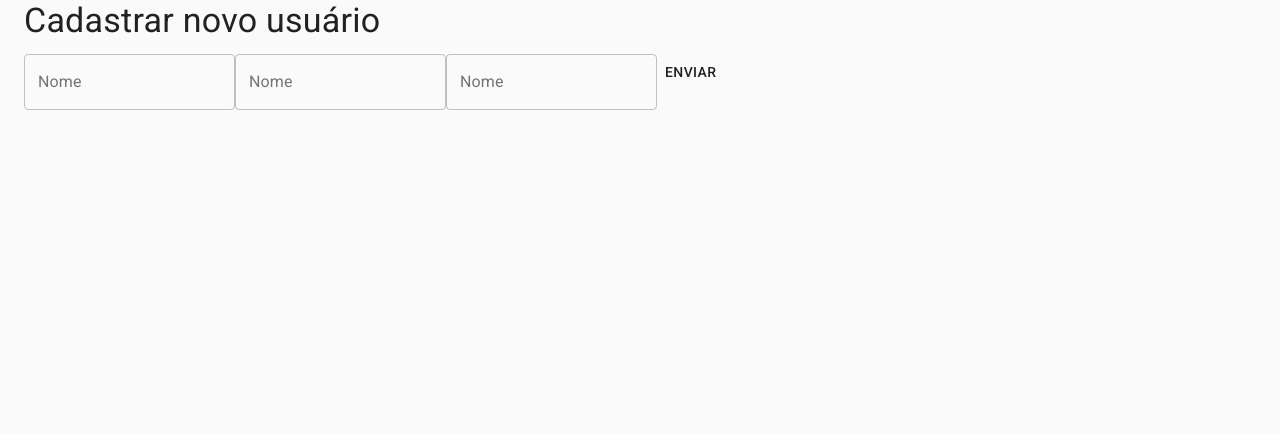
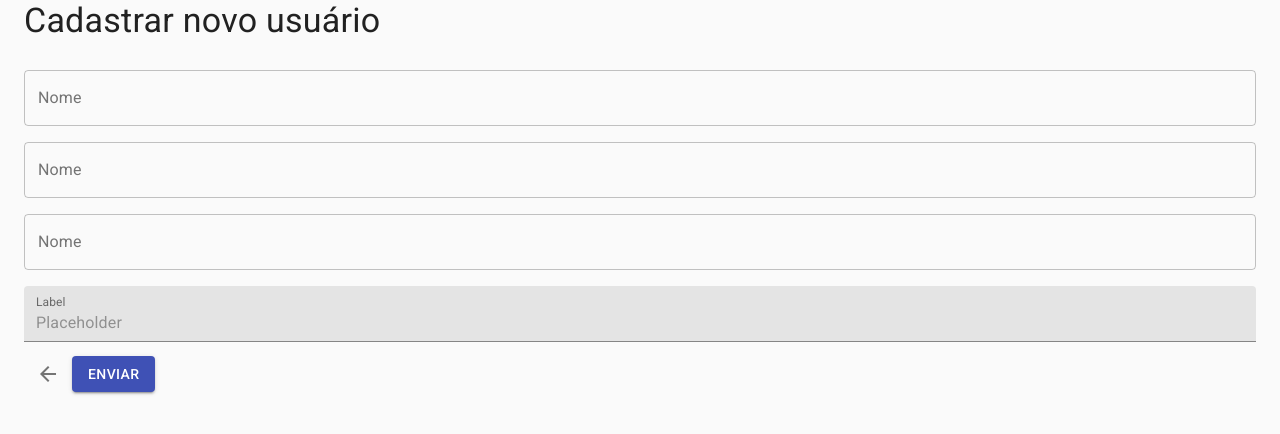
Before and after one commit to alvescaio/truckpad-case, a React (Create React App) app: page /NewUser in a window 1280 px wide. Shown: the top 434 px of the page. Built offline with nearby package versions, Linux system fonts and the light colour scheme.

Commit message:
testes em modelos para campos do formulario de cadastro

```diff
--- a/src/components/Home/index.js
+++ b/src/components/Home/index.js
@@ -172,13 +172,7 @@ function Home({ users, dispatch }){
                 aria-labelledby="alert-dialog-title"
                 aria-describedby="alert-dialog-description"
             >
-                <DialogTitle id="alert-dialog-title">Tem certeza que deseja excluir o cadastro deste usuário?</DialogTitle>
-                <DialogContent>
-                    <DialogContentText id="alert-dialog-description">
-                        <b>Nome: </b>{tempUser.name} <br />
-                        <b>CPF: </b>{tempUser.documents.map(document => document.doc_type === "CPF" ? document.number : "Não cadastrado")[0]} <br />
-                    </DialogContentText>
-                </DialogContent>
+                <DialogTitle id="alert-dialog-title">Tem certeza que deseja excluir?</DialogTitle>
                 <DialogActions>
                 <Button onClick={handleClose} color="primary">
                     Não
--- a/src/components/NewUser/index.js
+++ b/src/components/NewUser/index.js
@@ -1,12 +1,6 @@
 import React from 'react';
-import { makeStyles } from '@material-ui/core/styles';
-import TextField from '@material-ui/core/TextField';
-import Icon from '@material-ui/core/Icon';
-import Avatar from '@material-ui/core/Avatar';
-import ListItem from '@material-ui/core/ListItem';
-import ListItemText from '@material-ui/core/ListItemText';
-import ListItemAvatar from '@material-ui/core/ListItemAvatar';
-import { Grid, FormControl, IconButton, Typography, Button } from '@material-ui/core';
+import { makeStyles, TextField, Icon,
+        Grid, FormControl, IconButton, Typography, Button} from '@material-ui/core';
 
 import { Link, NavLink } from 'react-router-dom';
 import { func } from 'prop-types';
@@ -18,9 +12,8 @@ const useStyles = makeStyles(theme => ({
       },
     },
     margin: {
-        margin: theme.spacing(1),
         '& > *': {
-            marginTop: 20,
+            marginTop: theme.spacing(2),
           },
     },
 }));
@@ -36,21 +29,32 @@ function NewUser({ users, dispatch }){
     return (
         <>
         <Grid container spacing={2}>
-            <Grid item xs={12} class={classes.marginTop}>
+            <Grid item xs={12}>
                 <Typography gutterBottom variant="h4" component="h4">
                     Cadastrar novo usuário
                 </Typography>
-                <form onSubmit={handleSubmit}>
-                    <TextField id="outlined-basic" label="Nome" variant="outlined" />
-                    <TextField id="outlined-basic" label="Nome" variant="outlined" />
-                    <TextField id="outlined-basic" label="Nome" variant="outlined" />
-                    <Button type="submit">Enviar</Button>
+                <form onSubmit={handleSubmit} className={classes.margin}>
+                    <TextField id="outlined-basic" fullWidth label="Nome" variant="outlined" />
+                    <TextField id="outlined-basic" fullWidth label="Nome" variant="outlined" />
+                    <TextField id="outlined-basic" fullWidth label="Nome" variant="outlined" />
+                    <TextField
+                        id="filled-full-width"
+                        label="Label"
+                        placeholder="Placeholder"
+                        fullWidth
+                        margin="normal"
+                        InputLabelProps={{
+                            shrink: true,
+                        }}
+                        variant="filled"
+                        />
                 </form>
                 <NavLink to="/">
                     <IconButton>
-                        <Icon>back</Icon>
+                        <Icon>arrow_back</Icon>
                     </IconButton>
                 </NavLink>
+                <Button variant="contained" color="primary" type="submit">Enviar</Button>
             </Grid>
         </Grid>
        </>
```
